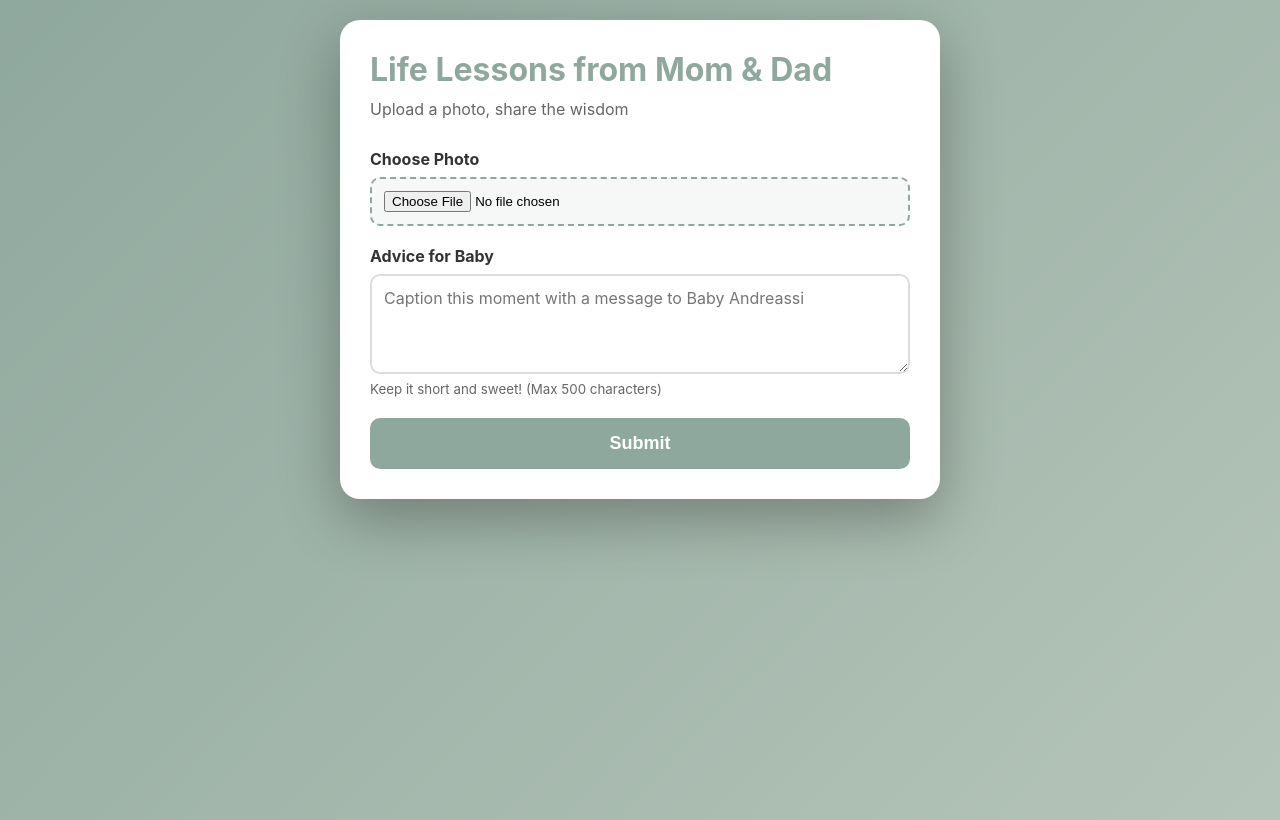
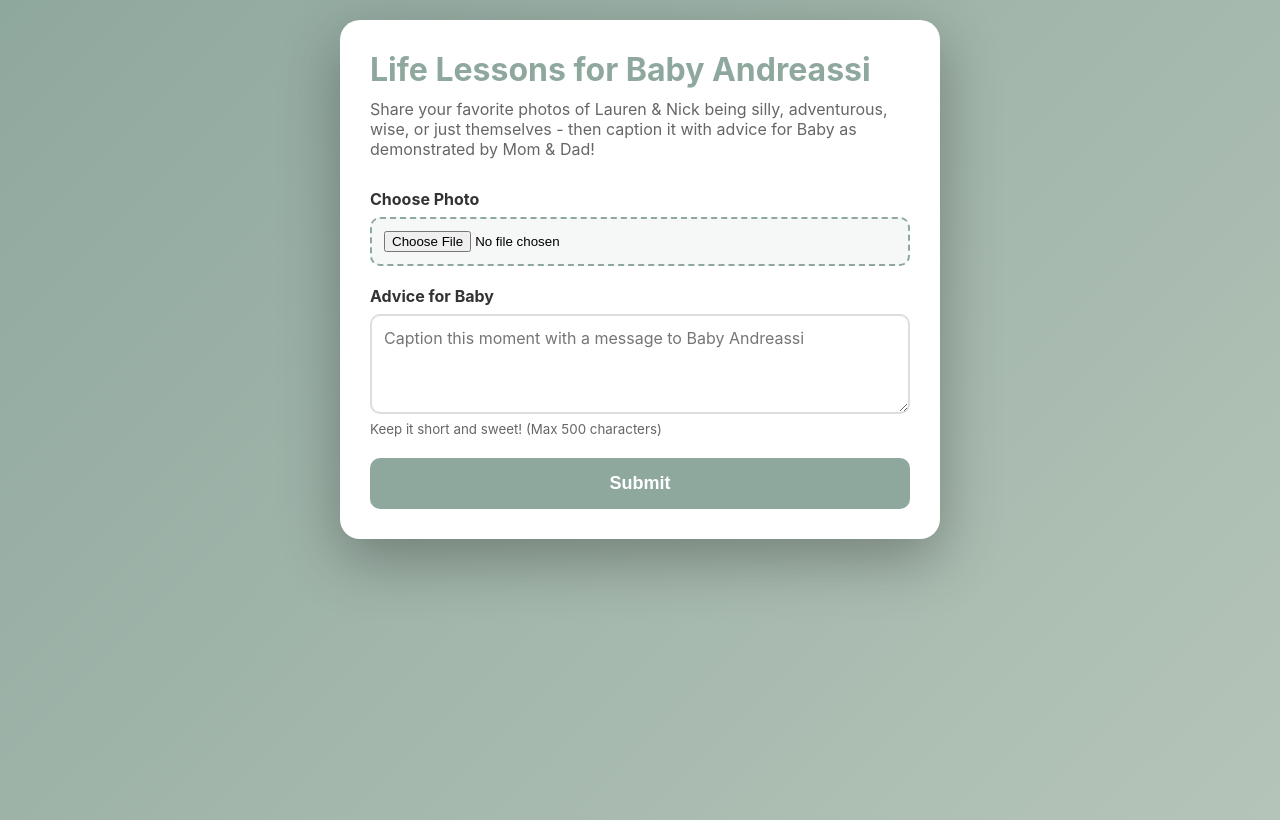
Before and after one commit to allison-dzubak/babyshower, a Flask app: page /upload in a window 1280 px wide. Run offline with Flask 3, Linux system fonts and the light colour scheme; some libraries are stand-ins or nearby versions.

Commit message:
Revert back to previous commit

```diff
--- a/templates/upload.html
+++ b/templates/upload.html
@@ -58,47 +58,13 @@ textarea {
 .success { background: #d4edda; color: #155724; display: block; }
 .error { background: #f8d7da; color: #721c24; display: block; }
 #preview { max-width: 100%; margin-top: 10px; border-radius: 10px; display: none; }
-.progress-container {
-    display: none;
-    margin-bottom: 20px;
-}
-.progress-container.show {
-    display: block;
-}
-.progress-bar-bg {
-    width: 100%;
-    height: 24px;
-    background: #e9ecef;
-    border-radius: 12px;
-    overflow: hidden;
-}
-.progress-bar {
-    height: 100%;
-    background: linear-gradient(90deg, #8FA89E 0%, #7a9a8f 100%);
-    border-radius: 12px;
-    width: 0%;
-    transition: width 0.2s ease;
-}
-.progress-text {
-    text-align: center;
-    margin-top: 8px;
-    font-size: 14px;
-    color: #666;
-}
 {% endblock %}
 {% block content %}
 <div class="container">
-    <h1>Life Lessons from Mom & Dad</h1>
-    <p class="subtitle">Upload a photo, share the wisdom</p>
+    <h1>Life Lessons for Baby Andreassi</h1>
+    <p class="subtitle">Share your favorite photos of Lauren & Nick being silly, adventurous, wise, or just themselves - then caption it with advice for Baby as demonstrated by Mom & Dad!</p>
 
     <div id="message" class="message"></div>
-
-    <div id="progressContainer" class="progress-container">
-        <div class="progress-bar-bg">
-            <div id="progressBar" class="progress-bar"></div>
-        </div>
-        <div id="progressText" class="progress-text">Uploading... 0%</div>
-    </div>
 
     <form id="uploadForm" enctype="multipart/form-data">
         <div class="form-group">
@@ -133,81 +99,70 @@ document.getElementById('photo').addEventListener('change', function(e) {
     }
 });
 
-// Form submission with progress tracking
-document.getElementById('uploadForm').addEventListener('submit', function(e) {
+// Form submission
+document.getElementById('uploadForm').addEventListener('submit', async function(e) {
     e.preventDefault();
 
     const btn = this.querySelector('button');
     const message = document.getElementById('message');
-    const progressContainer = document.getElementById('progressContainer');
-    const progressBar = document.getElementById('progressBar');
-    const progressText = document.getElementById('progressText');
     const formData = new FormData(this);
-    const form = this;
 
     btn.disabled = true;
-    btn.textContent = 'Uploading...';
     message.style.display = 'none';
-    progressContainer.classList.add('show');
-    progressBar.style.width = '0%';
-    progressText.textContent = 'Uploading... 0%';
 
-    const xhr = new XMLHttpRequest();
+    // Animated dots
+    let dots = 0;
+    btn.textContent = 'Uploading';
+    const uploadInterval = setInterval(() => {
+        dots = (dots + 1) % 4;
+        btn.textContent = 'Uploading' + '.'.repeat(dots);
+    }, 500);
 
-    // Track upload progress
-    xhr.upload.addEventListener('progress', function(e) {
-        if (e.lengthComputable) {
-            const percent = Math.round((e.loaded / e.total) * 100);
-            progressBar.style.width = percent + '%';
-
-            if (percent < 100) {
-                progressText.textContent = `Uploading... ${percent}%`;
-            } else {
-                progressText.textContent = 'Processing...';
-            }
-        }
+    try {
+        const response = await fetch('/upload', {
+            method: 'POST',
+            body: formData
         });
 
-    // Handle completion
-    xhr.addEventListener('load', function() {
-        progressContainer.classList.remove('show');
-        btn.disabled = false;
-        btn.textContent = 'Submit';
+        // Log response for debugging
+        console.log('Upload response status:', response.status);
 
-        try {
-            const result = JSON.parse(xhr.responseText);
+        // Try to parse JSON, but catch if it's not JSON
+        let result;
+        const contentType = response.headers.get('content-type');
+        if (contentType && contentType.includes('application/json')) {
+            result = await response.json();
+        } else {
+            const text = await response.text();
+            console.error('Non-JSON response:', text);
+            throw new Error('Server error: ' + (text.substring(0, 100) || 'Unknown error'));
+        }
 
-            if (xhr.status >= 200 && xhr.status < 300) {
+        if (response.ok) {
             message.className = 'message success';
             message.textContent = result.message || 'Photo uploaded successfully!';
             message.style.display = 'block';
-                form.reset();
+            this.reset();
             document.getElementById('preview').style.display = 'none';
+
+            // Scroll to top to see success message
+            window.scrollTo(0, 0);
         } else {
             throw new Error(result.error || 'Upload failed');
         }
     } catch (error) {
+        console.error('Upload error:', error);
         message.className = 'message error';
         message.textContent = 'Upload failed: ' + error.message;
         message.style.display = 'block';
-        }
 
+        // Scroll to top to see error message
         window.scrollTo(0, 0);
-    });
-
-    // Handle network errors
-    xhr.addEventListener('error', function() {
-        progressContainer.classList.remove('show');
+    } finally {
+        clearInterval(uploadInterval);
         btn.disabled = false;
         btn.textContent = 'Submit';
-        message.className = 'message error';
-        message.textContent = 'Upload failed: Network error. Please try again.';
-        message.style.display = 'block';
-        window.scrollTo(0, 0);
-    });
-
-    xhr.open('POST', '/upload');
-    xhr.send(formData);
+    }
 });
 </script>
 {% endblock %}
```
Lines whose indentation alone changed are shown as unchanged.
